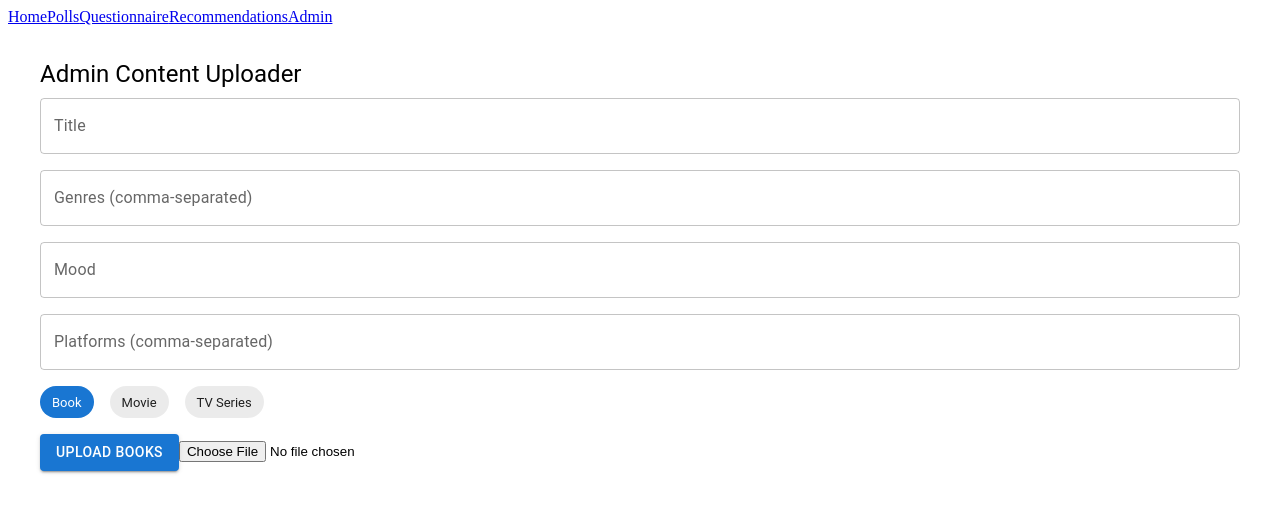
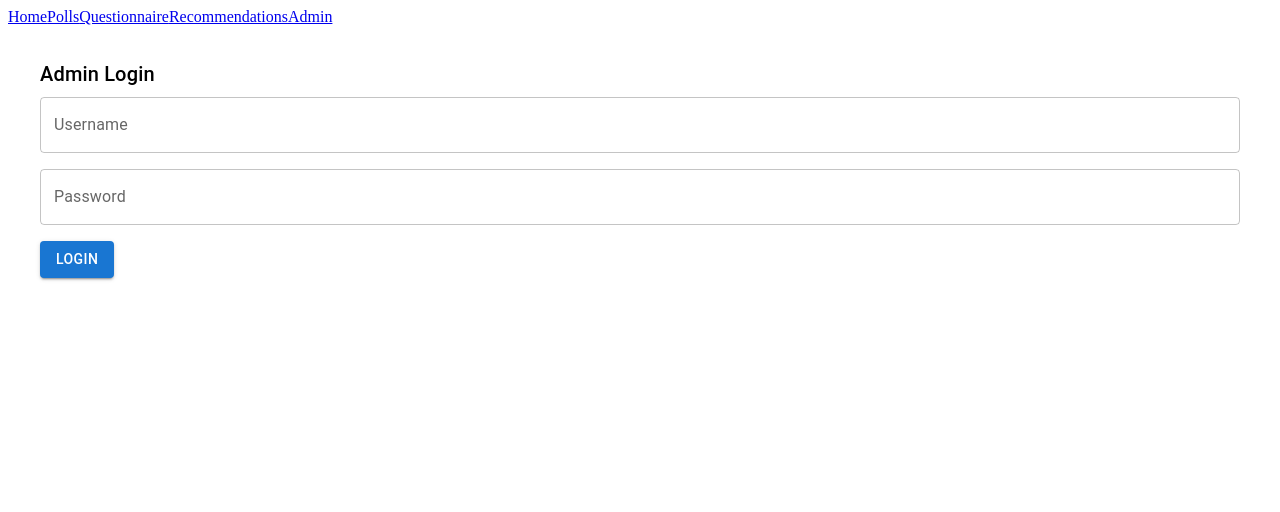
Before and after one commit to DeepakNegi99/Intelligent-AI-Media-Recommender-frontend, a React (Vite) app in the folder Frontend/: page /admin in a window 1280 px wide. Shown: the top 512 px of the page. Built offline with nearby package versions, Linux system fonts and the light colour scheme.

Commit message:
Add admin login flow to Admin page
Introduced an AdminLogin component for authentication and updated the Admin page to require login before access. The Admin page now renders the login form if no token is present, improving security for admin actions.

```diff
--- a/Frontend/src/pages/Admin.tsx
+++ b/Frontend/src/pages/Admin.tsx
@@ -1,6 +1,7 @@
 import React, { useState } from "react";
 import { Box, Button, TextField, Typography, Chip } from "@mui/material";
 import axios from "axios";
+import AdminLogin from "./AdminLogin";
 
 const Admin: React.FC = () => {
   const [title, setTitle] = useState("");
@@ -9,6 +10,8 @@ const Admin: React.FC = () => {
   const [platforms, setPlatforms] = useState("");
   const [type, setType] = useState<"books" | "movies" | "tvseries">("books");
   const [message, setMessage] = useState("");
+  const [token, setToken] = useState<string | null>(null);
+
 
   const handleUpload = async () => {
     const payload = {
@@ -28,6 +31,8 @@ const Admin: React.FC = () => {
       setMessage(err.response?.data || "Upload failed.");
     }
   };
+
+  if (!token) return <AdminLogin onLogin={setToken} />;
 
   return (
     <Box sx={{ p: 4 }}>
--- /dev/null
+++ b/Frontend/src/pages/AdminLogin.tsx
@@ -0,0 +1,30 @@
+import { useState } from 'react';
+import { Box, Button, TextField, Typography } from '@mui/material';
+import axios from 'axios';
+
+const AdminLogin = ({ onLogin }: { onLogin: (token: string) => void }) => {
+  const [username, setUsername] = useState('');
+  const [password, setPassword] = useState('');
+  const [msg, setMsg] = useState('');
+
+  const handleLogin = async () => {
+    try {
+      const res = await axios.post('http://localhost:5000/auth/login', { username, password });
+      onLogin(res.data.token);
+    } catch {
+      setMsg('Invalid credentials');
+    }
+  };
+
+  return (
+    <Box sx={{ p: 4 }}>
+      <Typography variant="h6" gutterBottom>Admin Login</Typography>
+      <TextField label="Username" fullWidth sx={{ mb: 2 }} value={username} onChange={e => setUsername(e.target.value)} />
+      <TextField label="Password" fullWidth type="password" sx={{ mb: 2 }} value={password} onChange={e => setPassword(e.target.value)} />
+      <Button variant="contained" onClick={handleLogin}>Login</Button>
+      {msg && <Typography sx={{ mt: 2 }} color="error">{msg}</Typography>}
+    </Box>
+  );
+};
+
+export default AdminLogin;
```
